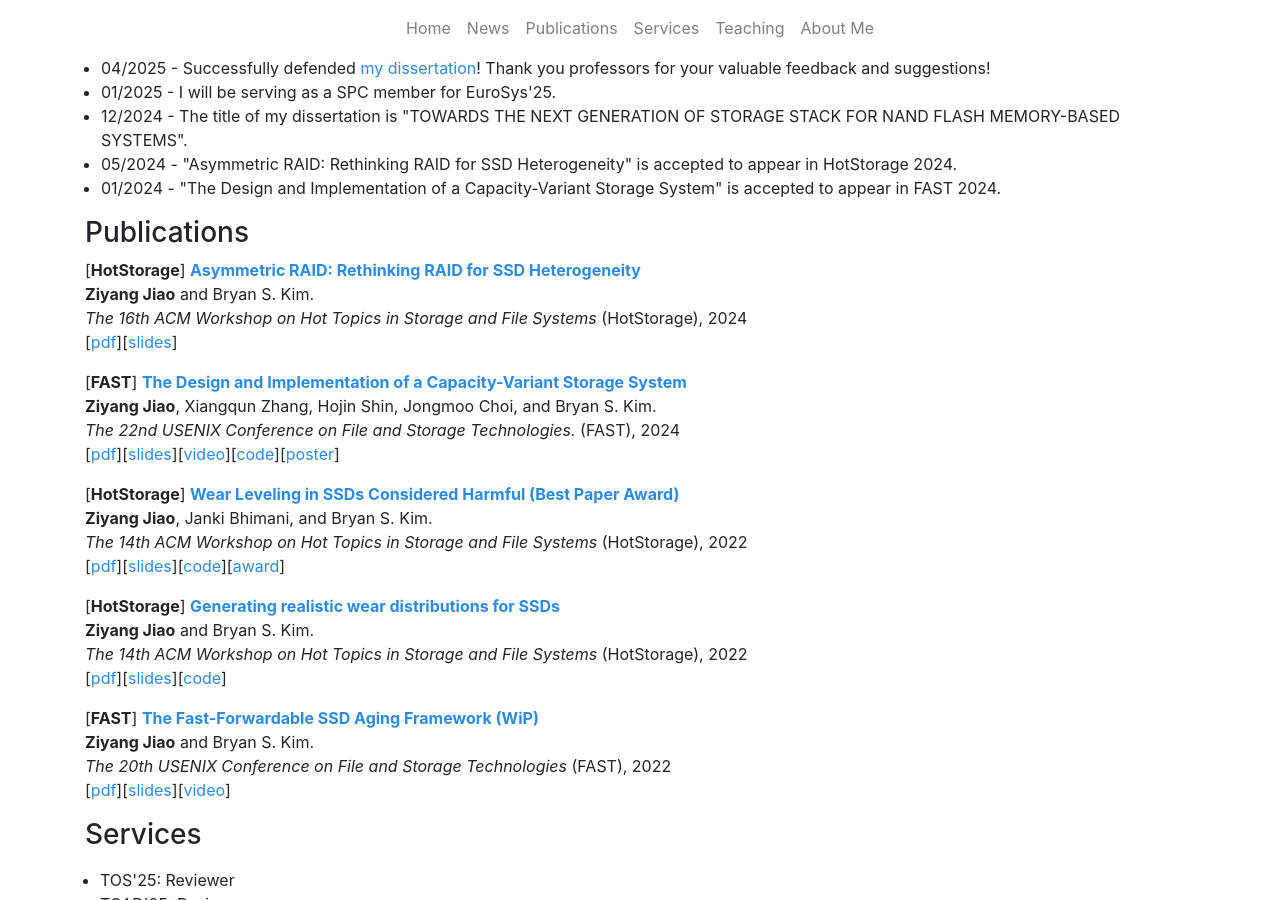
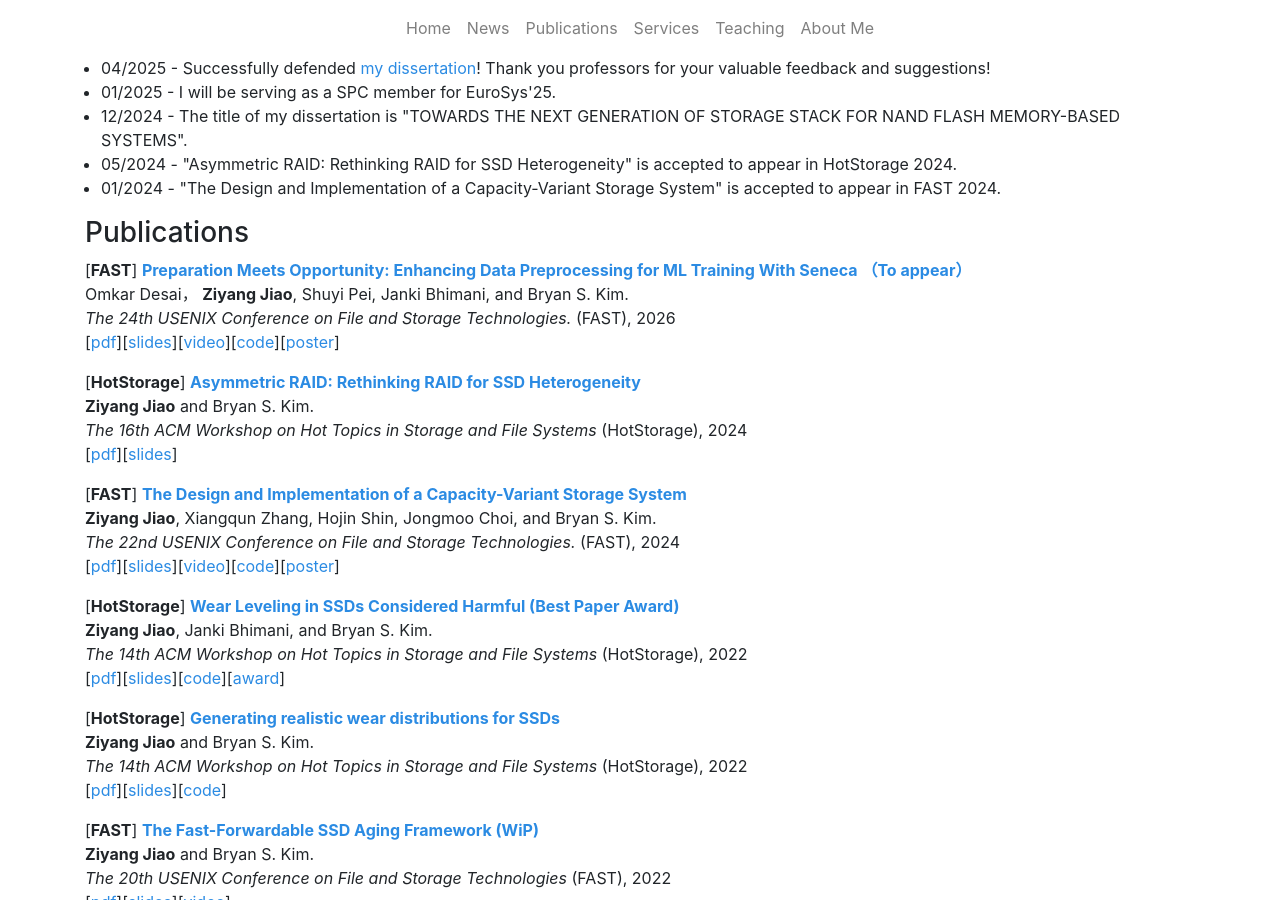
Before and after one commit to ZiyangJiao/ZiyangJiao.github.io, a Jekyll site: the page index.html, which Jekyll copies as it is, in a window 1280 px wide and 900 px high, scrolled down 570 px. Built offline with Jekyll 4.4.1, drawn with Linux system fonts in a browser that asks for light colours; nearby versions of some CDN libraries.

Commit message:
Update index.html

```diff
--- a/index.html
+++ b/index.html
@@ -139,6 +139,17 @@
         <a name="publications" style="display: block; margin-top: -50px; padding-top: 50px;"></a>
         <h3>Publications</h3>
         <ul style="padding-left: 0px;">
+          <p>[<b>FAST</b>]<a target="_blank" href="https://www.usenix.org/system/files/fast24-jiao.pdf"> <b>Preparation Meets Opportunity: Enhancing Data Preprocessing for ML Training With Seneca （To appear）</b> </a>
+          <br>
+          Omkar Desai， <b>Ziyang Jiao</b>, Shuyi Pei, Janki Bhimani, and Bryan S. Kim. <br>
+          <i>The 24th USENIX Conference on File and Storage Technologies. </i> (FAST), 2026<nobr><br>
+          [<a target="_blank" href="">pdf</a>][<a target="_blank"
+            href="">slides</a>][<a target="_blank"
+            href="">video</a>][<a target="_blank"
+            href="">code</a>][<a target="_blank"
+            href="">poster</a>]
+          </p>
+
           <p>[<b>HotStorage</b>]<a target="_blank" href="https://dl.acm.org/doi/10.1145/3655038.3665952"> <b>Asymmetric RAID: Rethinking RAID for SSD Heterogeneity</b> </a>
           <br>
           <b>Ziyang Jiao</b> and Bryan S. Kim. <br>
```
